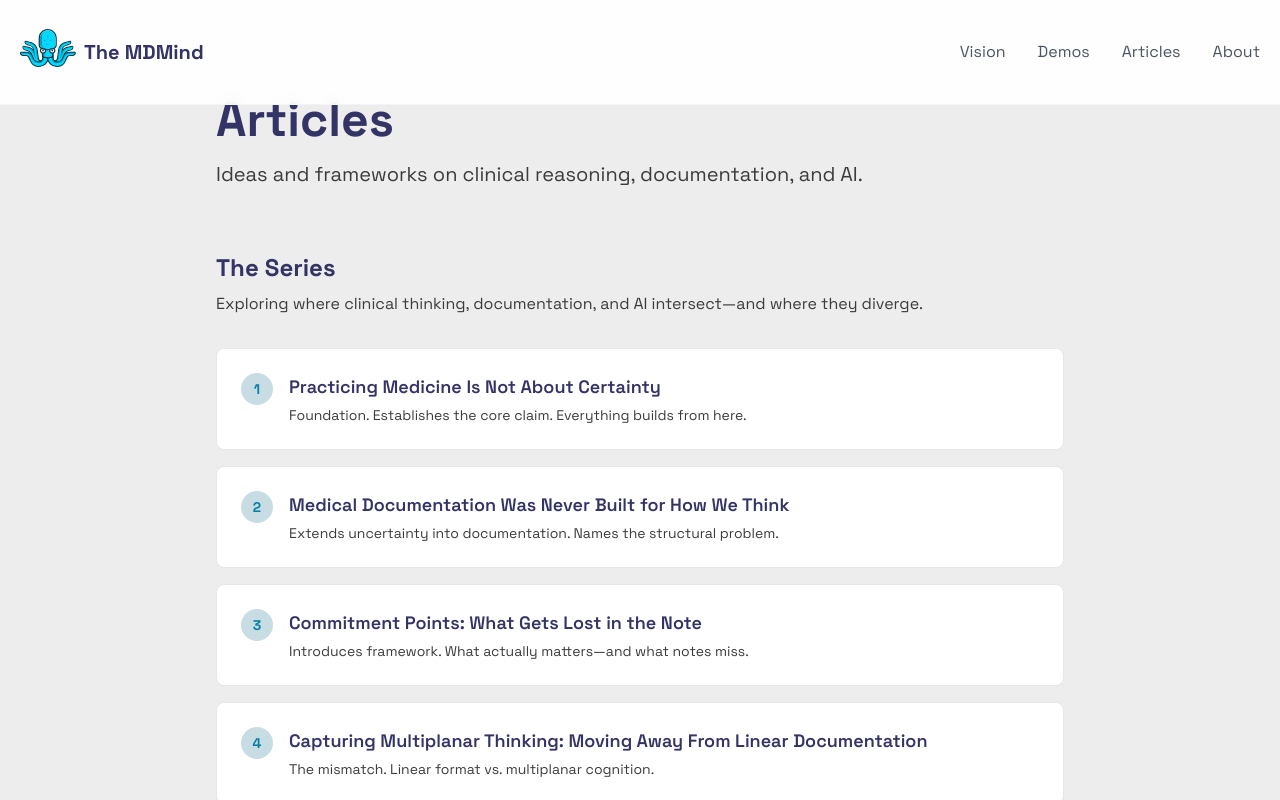
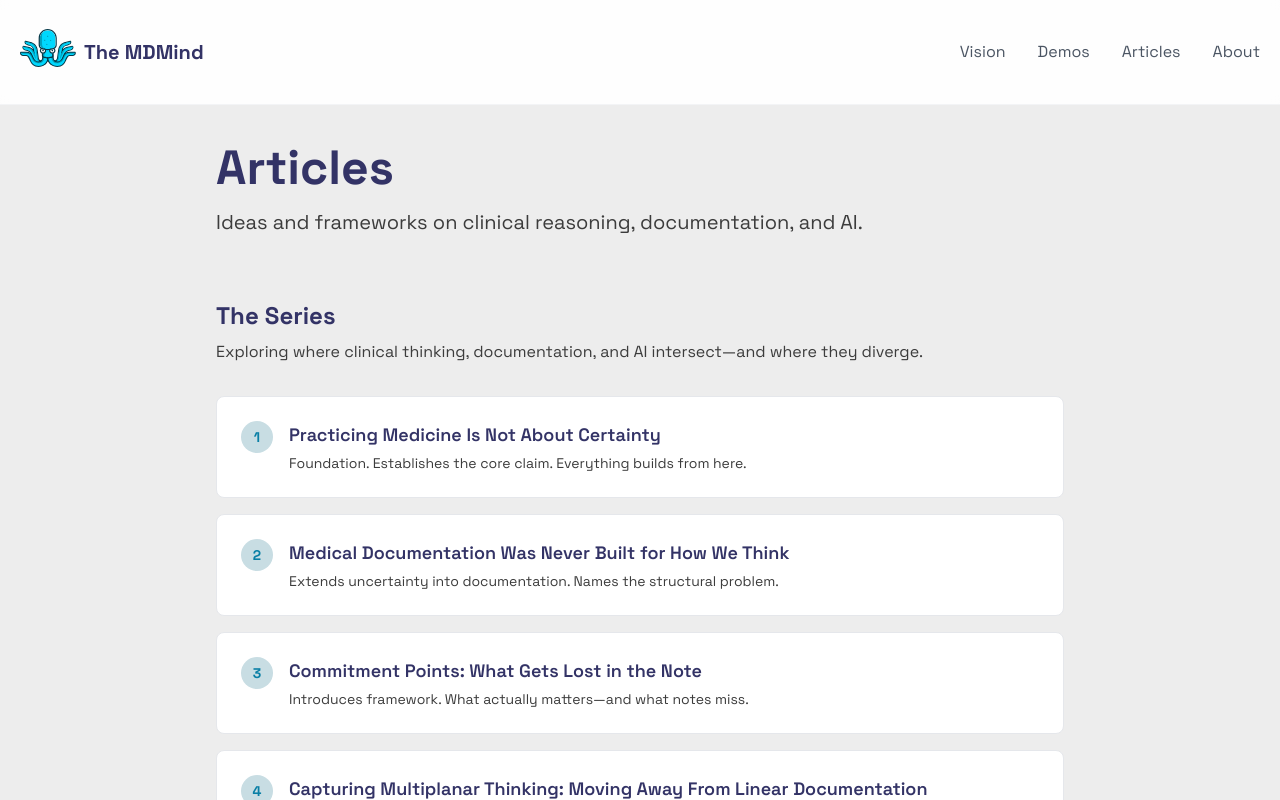
Before and after one commit to arbroadbent/themdmind, a Next.js app: page /en/articles in a window 1280 px wide. Shown: the top 800 px of the page. Built offline with nearby package versions, Linux system fonts and the light colour scheme.

Commit message:
Update page.tsx

```diff
--- a/src/app/[locale]/articles/page.tsx
+++ b/src/app/[locale]/articles/page.tsx
@@ -43,7 +43,7 @@ const standaloneArticles = [
 
 export default function ArticlesPage() {
   return (
-    <div className="pt-24">
+    <div className="pt-36">
       <div className="max-w-4xl mx-auto px-6">
         <header className="mb-16">
           <h1 className="text-4xl md:text-5xl font-bold text-primary mb-4">
```
